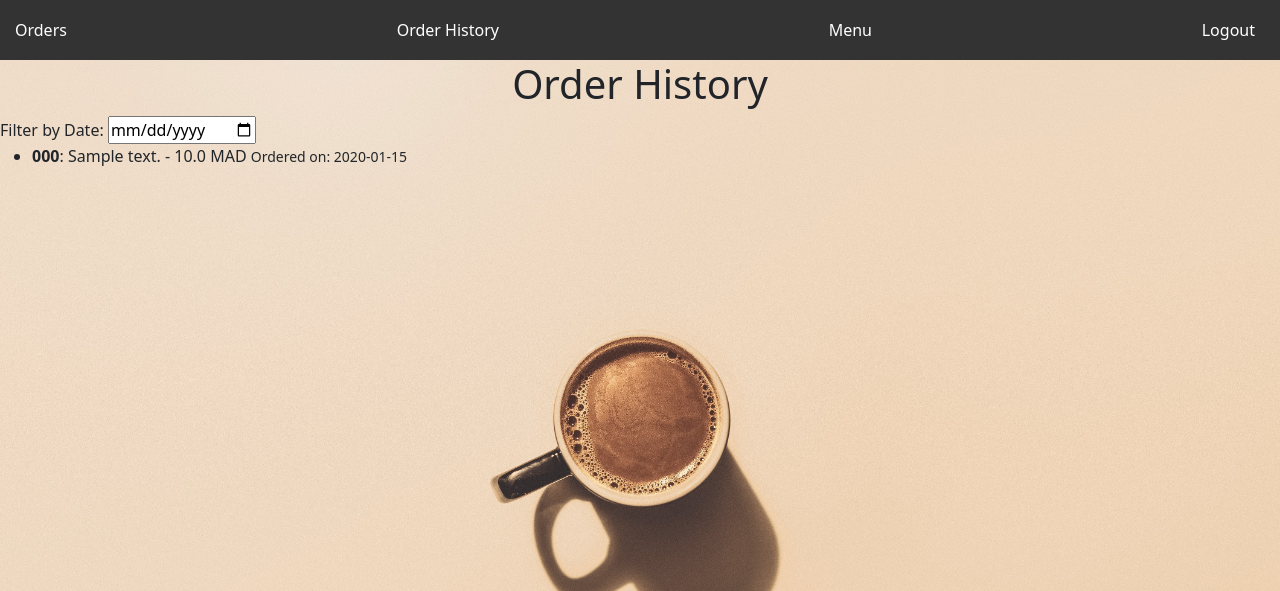
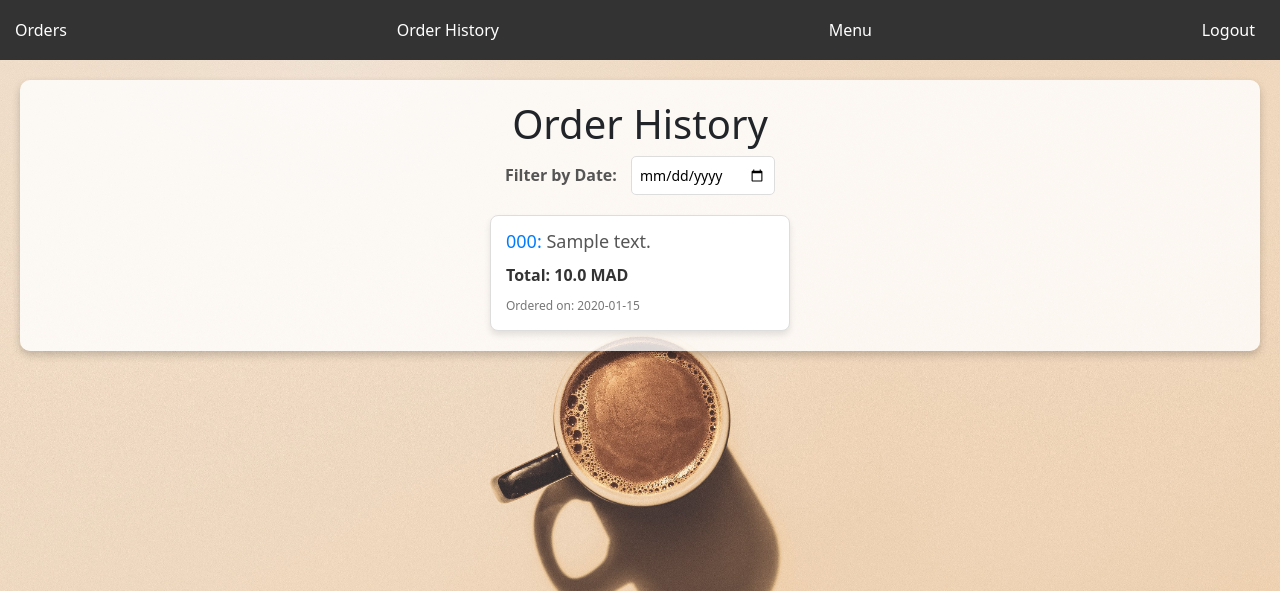
Before and after one commit to mohamed-622/Alx-Portfolio-JavaManager, a Flask app: page /order_history in a window 1280 px wide. Shown: the top 591 px of the page. Run offline with Flask 3, Linux system fonts and the light colour scheme; the visitor is signed in with stand-in values (Sample User, id 1); tables that the repository leaves empty hold one stand-in row (values such as "Sample post").

Commit message:
order_history page tmp styled

```diff
--- a/app/static/css/pages/order_history.css
+++ b/app/static/css/pages/order_history.css
@@ -1,36 +1,133 @@
-/* order_history.css */
+/* General Background Styling */
+body {
+    background-image: url('../../images/background.jpg');
+    background-size: cover;
+    background-attachment: fixed;
+    font-family: Arial, sans-serif;
+    margin: 0;
+    padding: 0;
+}
+
 /* Navbar Styling */
 .navbar {
-    width: 200px;
-    background-color: rgba(255, 255, 255, 0.8);
-    padding: 15px;
-    height: 100vh;
-    box-shadow: 2px 0 5px rgba(0, 0, 0, 0.1);
     display: flex;
-    flex-direction: column;
-    align-items: center;
-    justify-content: flex-start;
+    background-color: #333;
+    padding: 10px;
 }
 
 .navbar a {
-    display: block;
-    color: #333;
+    color: white;
     text-decoration: none;
-    margin-bottom: 10px;
-    padding: 10px;
+    padding: 10px 15px;
+    margin-right: 10px;
     border-radius: 5px;
-    width: 100%;
-    text-align: center;
-    transition: background-color 0.3s ease;
+    transition: background-color 0.3s;
 }
 
 .navbar a:hover {
-    background-color: rgb(212, 166, 106);
+    background-color: #575757;
 }
 
-/* Card Hover Effect */
+/* Content Section Styling */
+.content {
+    margin: 20px;
+    padding: 20px;
+    background: rgba(255, 255, 255, 0.8);
+    border-radius: 10px;
+    box-shadow: 0 4px 8px rgba(0, 0, 0, 0.2);
+}
+
+/* Heading Styling */
+h1 {
+    text-align: center;
+    color: #333;
+    margin-bottom: 20px;
+}
+
+/* Calendar Container Styling */
+.calendar-container {
+    margin-bottom: 20px;
+    text-align: center;
+}
+
+.calendar-container label {
+    font-weight: bold;
+    color: #555;
+    margin-right: 10px;
+}
+
+.calendar-container input {
+    padding: 8px;
+    font-size: 14px;
+    border: 1px solid #ddd;
+    border-radius: 5px;
+}
+
+/* Order List Styling */
+#order-list {
+    display: flex;
+    flex-wrap: wrap;
+    gap: 20px;
+    justify-content: center;
+    padding: 0;
+    list-style: none;
+    /* Remove default list styling */
+}
+
+.order-item {
+    display: flex;
+    flex-direction: column;
+    width: 300px;
+    /* Fixed width for order cards */
+    background: white;
+    border: 1px solid #ddd;
+    border-radius: 8px;
+    box-shadow: 0 4px 6px rgba(0, 0, 0, 0.1);
+    overflow: hidden;
+    transition: transform 0.2s, box-shadow 0.2s;
+}
+
 .order-item:hover {
-    background-color: #f1f1f1;
-    box-shadow: 0 4px 6px rgba(0, 0, 0, 0.1);
-    cursor: pointer;
+    transform: translateY(-5px);
+    box-shadow: 0 8px 12px rgba(0, 0, 0, 0.2);
 }
+
+.order-card {
+    padding: 15px;
+}
+
+.order-card h3 {
+    font-size: 18px;
+    margin-bottom: 10px;
+    color: #007bff;
+}
+
+.order-card span {
+    font-weight: normal;
+    color: #555;
+}
+
+.order-card p {
+    margin: 0;
+    color: #333;
+    font-weight: bold;
+}
+
+.order-card small {
+    display: block;
+    margin-top: 10px;
+    color: #777;
+    font-size: 12px;
+}
+
+/* Responsive Design */
+@media (max-width: 768px) {
+    #order-list {
+        flex-direction: column;
+        align-items: center;
+    }
+
+    .order-item {
+        width: 90%;
+    }
+}
--- a/app/templates/order_history.html
+++ b/app/templates/order_history.html
@@ -1,19 +1,28 @@
 <!DOCTYPE html>
-<html>
+<html lang="en">
+
 <head>
+    <meta charset="UTF-8">
+    <meta name="viewport" content="width=device-width, initial-scale=1.0">
     <title>Order History</title>
-    <link rel="stylesheet" type="text/css" href="{{ url_for('static', filename='css/pages/orders.css') }}">
+
+    <link rel="stylesheet" type="text/css" href="{{ url_for('static', filename='css/pages/order_history.css') }}">
     <link href="https://cdn.jsdelivr.net/npm/bootstrap@5.3.0-alpha1/dist/css/bootstrap.min.css" rel="stylesheet">
     <script src="{{ url_for('static', filename='js/order_history.js') }}"></script>
 </head>
+
 <body>
+
     <div class="navbar">
         <a href="{{ url_for('orders') }}">Orders</a>
         <a href="{{ url_for('order_history') }}">Order History</a>
         <a href="{{ url_for('menu_management') }}">Menu</a>
         <a href="{{ url_for('logout') }}">Logout</a>
     </div>
+
+    <div class="content">
         <h1>Order History</h1>
+
         <!-- Calendar for selecting date -->
         <div class="calendar-container">
             <label for="calendar">Filter by Date:</label>
@@ -21,13 +30,19 @@
         </div>
 
         <!-- List of Orders -->
-    <ul id="order-list">
+        <div id="order-list">
             {% for order in orders %}
-            <li class="order-item" data-date="{{ order.created_at.strftime('%Y-%m-%d') }}">
-                <strong>{{ order.order_number }}</strong>: {{ order.description }} - {{ order.total_price }} MAD
+                <div class="order-item" data-date="{{ order.created_at.strftime('%Y-%m-%d') }}">
+                    <div class="order-card">
+                        <h3>{{ order.order_number }}: <span>{{ order.description }}</span></h3>
+                        <p>Total: <strong>{{ order.total_price }} MAD</strong></p>
                         <small>Ordered on: {{ order.created_at.strftime('%Y-%m-%d') }}</small>
-            </li>
+                    </div>
+                </div>
             {% endfor %}
-    </ul>
+        </div>
+    </div>
+
 </body>
+
 </html>
```
Lines whose indentation alone changed are shown as unchanged.
